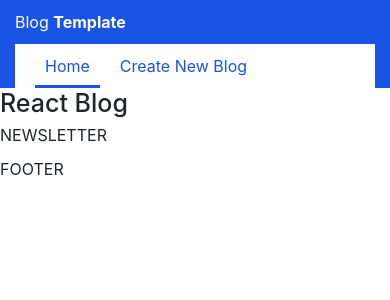
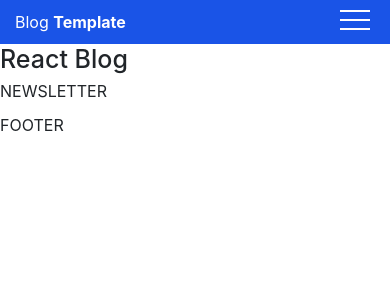
Before and after one commit to jknowles94/React-blog, a React (Create React App) app: page / in a window 390 px wide. Shown: the top 300 px of the page. Built offline with nearby package versions, Linux system fonts and the light colour scheme.

Commit message:
add burger nav

```diff
--- a/src/components/Header/Header.js
+++ b/src/components/Header/Header.js
@@ -11,8 +11,8 @@ const Header = (props) => {
         <Container>
           <Row>
             <Col className="py-3">{props.children}</Col>
-            <Col sm={8}>
-              <Nav activeKey="/">
+            <Col className="py-3 py-sm-0" xs={2} sm={8}>
+              <Nav activeKey="/" className="d-none d-sm-flex">
                 <Nav.Item>
                   <Nav.Link className="py-3" href="/">Home</Nav.Link>
                 </Nav.Item>
@@ -20,6 +20,9 @@ const Header = (props) => {
                   <Nav.Link className="py-3">Create New Blog</Nav.Link>
                 </Nav.Item>
               </Nav>
+              <div className="d-block d-sm-none">
+                <div className="BurgerNav"><span></span><span></span><span></span></div>
+              </div>
             </Col>
           </Row>
         </Container>
--- a/src/components/Header/Header.scss
+++ b/src/components/Header/Header.scss
@@ -39,3 +39,19 @@
 .nav {
   background: #fff;
 }
+
+.BurgerNav {
+  width: 30px;
+  cursor: pointer;
+  span {
+    display: block;
+    height: 2px;
+    margin-bottom: 7px;
+    width: 100%;
+    background: #fff;
+
+    &:last-child {
+      margin-bottom: 0;
+    }
+  }
+}
```
